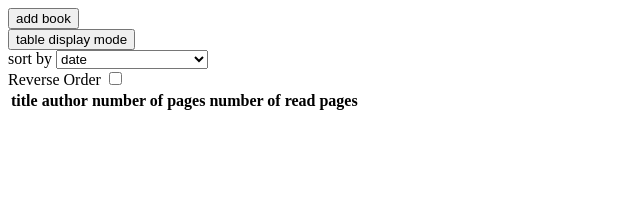
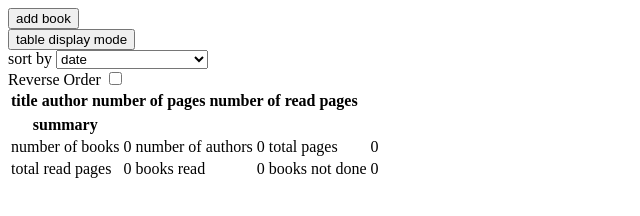
Before and after one commit to Rosendo-Martinez/library, a plain HTML site: page index.html in a window 1280 px wide. Both pictures are taken after a click on the button "table display mode". Shown: the whole page, without its empty margins (0-640 px from the left). Drawn offline with Linux system fonts and the light colour scheme.

Commit message:
Implement table summary feature

```diff
--- a/index.html
+++ b/index.html
@@ -44,6 +44,8 @@
     <div class="cards"></div>
     <div class="table hidden">
         <table>
+            <tr>
+                <table id="book-table">
                     <tbody>
                         <tr>
                             <th>title</th>
@@ -54,6 +56,29 @@
                     </tbody>
                     <tbody class="rows"></tbody>
                 </table>
+            </tr>
+            <tr>
+                <table id="book-summary-table">
+                    <tr><th>summary</th></tr>
+                    <tr>
+                        <td>number of books</td>
+                        <td id="number-of-books-td"></td>
+                        <td>number of authors</td>
+                        <td id="number-of-book-authors-td"></td>
+                        <td>total pages</td>
+                        <td id="total-pages-td"></td>
+                    </tr>
+                    <tr>
+                        <td>total read pages</td>
+                        <td id="total-read-pages-td"></td>
+                        <td>books read</td>
+                        <td id="books-read-td"></td>
+                        <td>books not done</td>
+                        <td id="books-note-done-td"></td>
+                    </tr>
+                </table>
+            </tr>
+        </table>
     </div>
     <script src="./library.js"></script>
 </body>
--- a/library.js
+++ b/library.js
@@ -133,6 +133,7 @@ function createAndAddBookToLibrary(title, author, numberOfPages, numberOfReadPag
 function renderLibrary() {
     if (isTableDisplayModeOn) {
         rowsContainer.innerHTML = getLibraryHTML();
+        renderTableSummary();
     } else {
         cardsContainer.innerHTML = getLibraryHTML();
     }
@@ -249,3 +250,66 @@ function deleteBook(title) {
         }
     }
 }
+
+function renderTableSummary() {
+    const numberOfBooksTd = document.querySelector('#number-of-books-td');
+    const numberOfBookAuthorsTd = document.querySelector('#number-of-book-authors-td');
+    const totalReadPagesTd = document.querySelector('#total-read-pages-td');
+    const booksReadTd = document.querySelector('#books-read-td');
+    const totalPagesTd = document.querySelector('#total-pages-td');
+    const booksNoteDoneTd = document.querySelector('#books-note-done-td');
+    numberOfBooksTd.textContent = getNumberOfBooks();
+    numberOfBookAuthorsTd.textContent = getNumberOfUniqueBookAuthors();
+    totalReadPagesTd.textContent = getTotalNumberOfReadPages();
+    booksReadTd.textContent = getTotalNumberOfBooksRead();
+    totalPagesTd.textContent = getTotalNumberOfPages();
+    booksNoteDoneTd.textContent = getBooksNotDone();
+}
+
+function getNumberOfBooks() {
+    return myLibrary.length;
+}
+
+function getNumberOfUniqueBookAuthors() {
+    const authors = []
+    for (let i = 0; i < myLibrary.length; i++) {
+        authors.push(myLibrary[i].author);
+    };
+    return new Set(authors).size;
+}
+
+function getTotalNumberOfPages() {
+    let totalNumberOfPages = 0;
+    for (let i = 0; i < myLibrary.length; i++) {
+        totalNumberOfPages += myLibrary[i].numberOfPages;
+    }
+    return totalNumberOfPages;
+}
+
+function getTotalNumberOfReadPages() {
+    let totalNumberOfReadPages = 0;
+    for (let i = 0; i < myLibrary.length; i++) {
+        totalNumberOfReadPages += myLibrary[i].numberOfReadPages;
+    }
+    return totalNumberOfReadPages;
+}
+
+function getTotalNumberOfBooksRead() {
+    let booksRead = 0;
+    for (let i = 0; i < myLibrary.length; i++) {
+        if (myLibrary[i].numberOfPages === myLibrary[i].numberOfReadPages) {
+            booksRead++;
+        }
+    }
+    return booksRead;
+}
+
+function getBooksNotDone() {
+    let booksNotDone = 0;
+    for (let i = 0; i < myLibrary.length; i++) {
+        if (myLibrary[i].numberOfPages !== myLibrary[i].numberOfReadPages) {
+            booksNotDone++;
+        }
+    }
+    return booksNotDone;
+}
```
Lines whose indentation alone changed are shown as unchanged.
